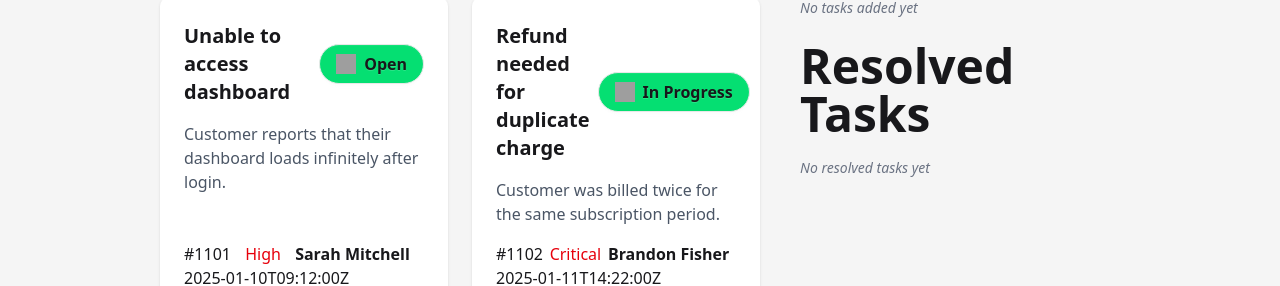
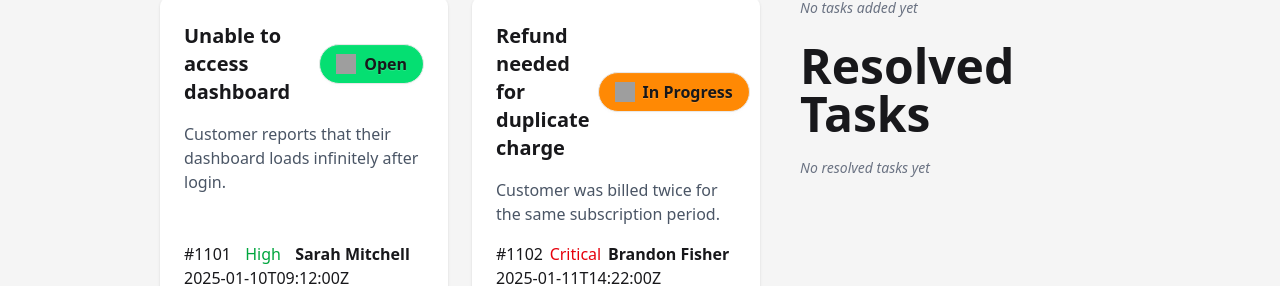
Before and after one commit to LiaJahan/SUPPORT-CUSTOMER-ZONE, a React (Vite) app: page / in a window 1280 px wide. Shown: the part 666-952 px from the top of the page. Built offline with nearby package versions, Linux system fonts and the light colour scheme; grey boxes are pictures that could not be loaded.

Commit message:
final and final submission yay

```diff
--- a/src/assets/Components/MainPage/Cards.jsx
+++ b/src/assets/Components/MainPage/Cards.jsx
@@ -32,6 +32,12 @@ const Cards = ({
         toast.info(`${task.title} Completed!`);
     };
 
+    const statusColors = {
+        Open: "bg-green-400",
+        "In Progress": "bg-orange-400",
+    };
+
+
 
     return (
         <div className="w-full flex flex-col lg:flex-row justify-between gap-6 sm:gap-10">
@@ -46,7 +52,8 @@ const Cards = ({
                                 <div className='flex flex-col sm:flex-row items-start sm:items-center justify-between mb-2 gap-2'>
                                     <h2 className='font-bold text-lg sm:text-xl'>{ticket.title}</h2>
                                     <button
-                                        className='btn bg-green-400 rounded-full text-sm sm:text-base flex items-center gap-2'
+                                        className={`btn rounded-full text-sm sm:text-base flex items-center gap-2
+    ${statusColors[ticket.status] || "bg-gray-400"}`}
                                         onClick={() => handleAddToTasks(ticket)}
                                     >
                                         <img
@@ -56,6 +63,7 @@ const Cards = ({
                                         />
                                         {ticket.status}
                                     </button>
+
                                 </div>
 
                                 <p className='text-gray-600 mb-2 text-sm sm:text-base'>
@@ -64,7 +72,18 @@ const Cards = ({
 
                                 <div className='flex flex-wrap justify-between text-sm sm:text-base'>
                                     <p>{ticket.serial}</p>
-                                    <p className='text-red-600'>{ticket.priority}</p>
+                                    <p
+                                        className={
+                                            ticket.priority === "Critical" && "High"
+                                                ? "text-red-600"
+                                                : ticket.priority === "Medium"
+                                                    ? "text-orange-500"
+                                                    : "text-green-600"
+                                        }
+                                    >
+                                        {ticket.priority}
+                                    </p>
+
                                     <p><strong>{ticket.customer}</strong></p>
                                     <p>{ticket.createdAt}</p>
                                 </div>
```
